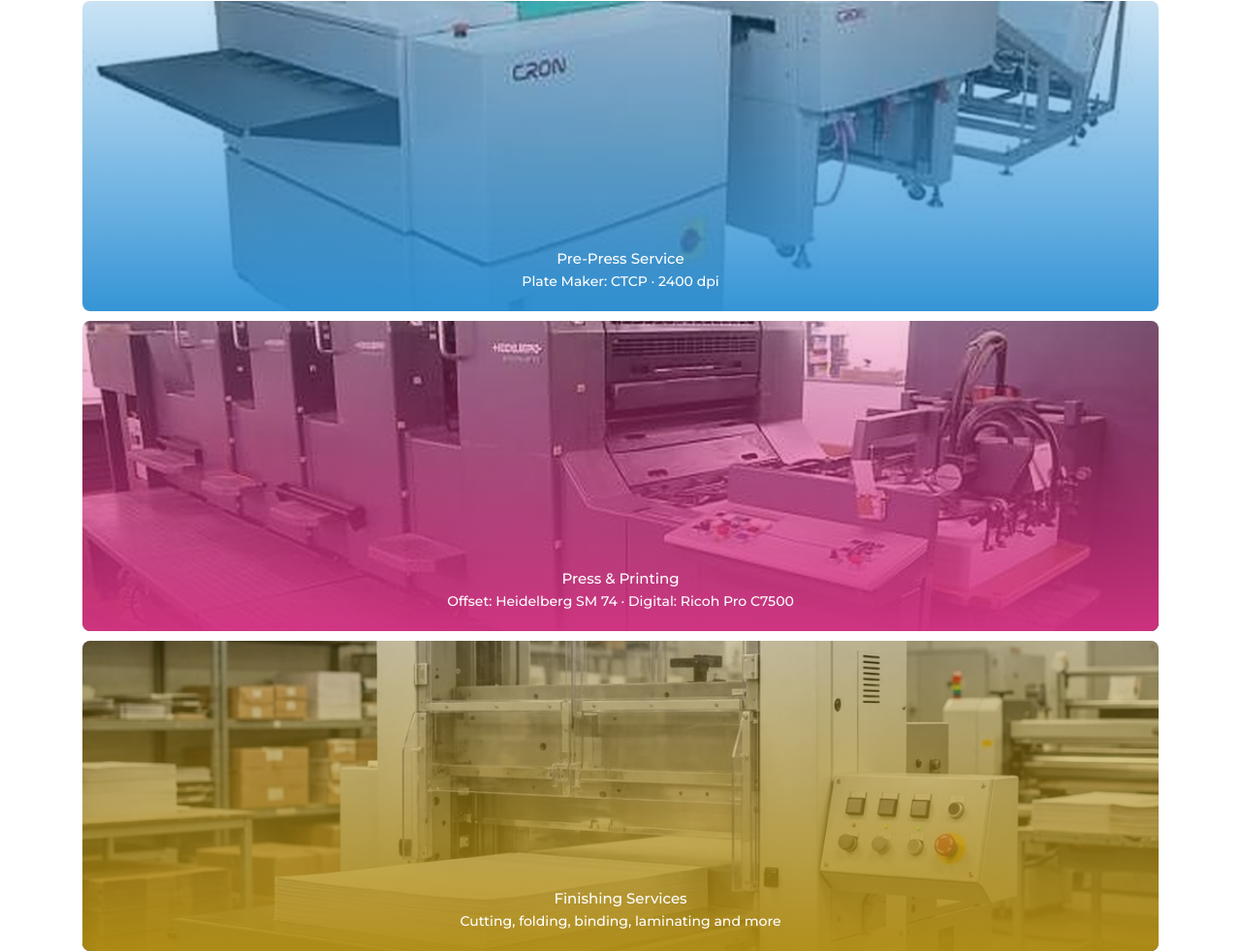
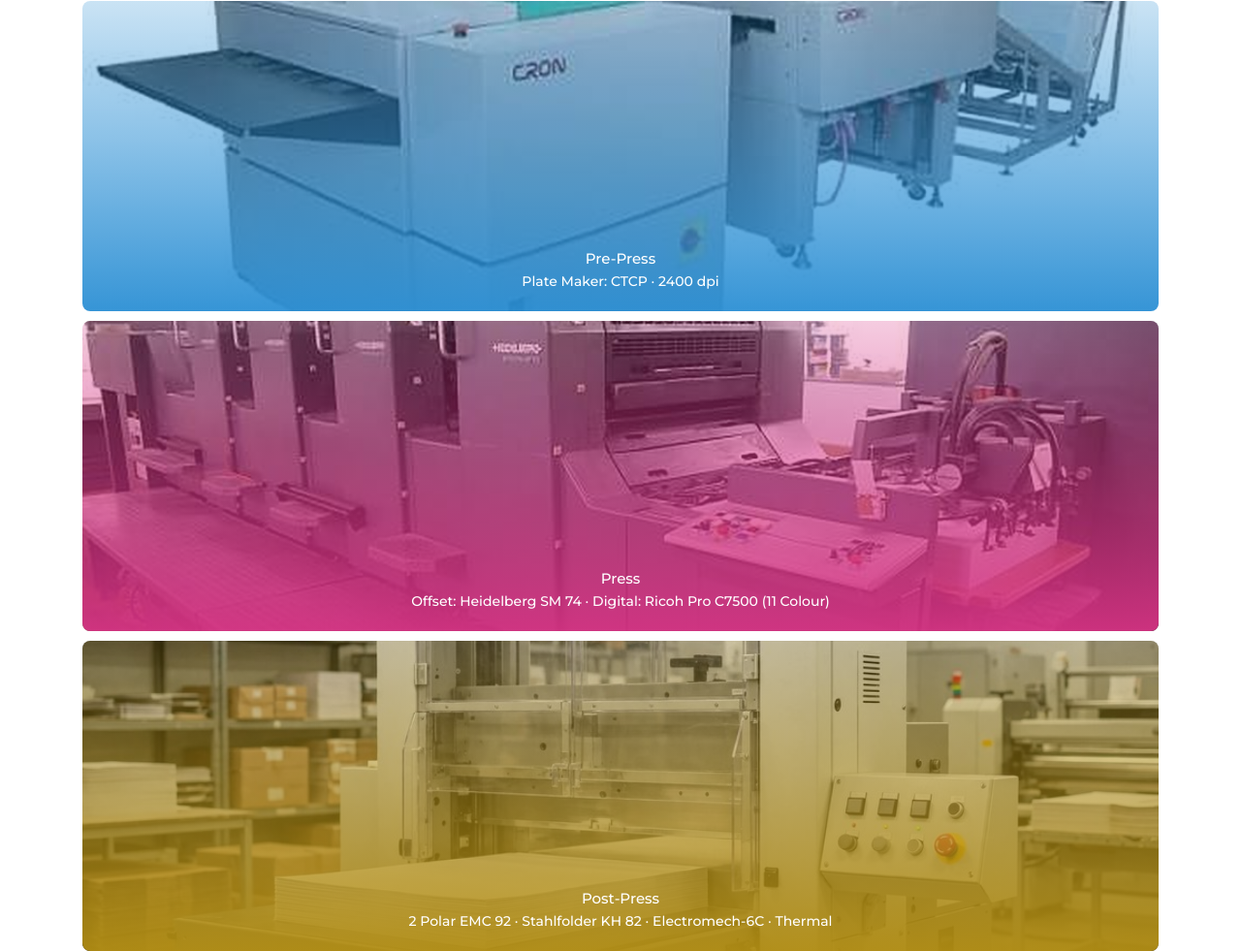
Before and after one commit to XtarNetWorld/MG, a plain HTML site: page index.html in a window 1280 px wide. Shown: the part 1283-2264 px from the top of the page at 97% size. Drawn offline with Linux system fonts and the light colour scheme; some packages are replaced by stand-ins of ours.

Commit message:
Print Services cards: titles/sublines use exact PDF names (Pre-Press / Press / Post-Press)

```diff
--- a/index.html
+++ b/index.html
@@ -224,10 +224,10 @@
           <div class="col-md-12 mb-4">
             <a href="pre-press.html#Pre-Press" style="text-decoration:none">
               <div style="position:relative;overflow:hidden;border-radius:8px">
-                <img src="images/machine-cron-uvp.jpg" alt="Pre-Press Service" style="width:100%;height:320px;object-fit:cover;display:block">
+                <img src="images/machine-cron-uvp.jpg" alt="Pre-Press" style="width:100%;height:320px;object-fit:cover;display:block">
                 <div style="position:absolute;left:0;right:0;top:0;bottom:0;background:linear-gradient(180deg,rgba(43,143,212,0.25) 0%,rgba(43,143,212,0.55) 45%,rgba(43,143,212,0.95) 100%)"></div>
                 <div style="position:absolute;left:0;right:0;bottom:0;padding:20px 16px;text-align:center;color:#fff">
-                  <h5 style="color:#fff;margin-bottom:4px">Pre-Press Service</h5>
+                  <h5 style="color:#fff;margin-bottom:4px">Pre-Press</h5>
                   <p style="color:#fff;margin:0;font-size:14px">Plate Maker: CTCP &middot; 2400 dpi</p>
                 </div>
               </div>
@@ -236,11 +236,11 @@
           <div class="col-md-12 mb-4">
             <a href="pre-press.html" style="text-decoration:none">
               <div style="position:relative;overflow:hidden;border-radius:8px">
-                <img src="images/machine-heidelberg-sm74.jpg" alt="Press and Printing" style="width:100%;height:320px;object-fit:cover;display:block">
+                <img src="images/machine-heidelberg-sm74.jpg" alt="Press" style="width:100%;height:320px;object-fit:cover;display:block">
                 <div style="position:absolute;left:0;right:0;top:0;bottom:0;background:linear-gradient(180deg,rgba(214,51,132,0.25) 0%,rgba(214,51,132,0.55) 45%,rgba(214,51,132,0.95) 100%)"></div>
                 <div style="position:absolute;left:0;right:0;bottom:0;padding:20px 16px;text-align:center;color:#fff">
-                  <h5 style="color:#fff;margin-bottom:4px">Press &amp; Printing</h5>
-                  <p style="color:#fff;margin:0;font-size:14px">Offset: Heidelberg SM 74 &middot; Digital: Ricoh Pro C7500</p>
+                  <h5 style="color:#fff;margin-bottom:4px">Press</h5>
+                  <p style="color:#fff;margin:0;font-size:14px">Offset: Heidelberg SM 74 &middot; Digital: Ricoh Pro C7500 (11 Colour)</p>
                 </div>
               </div>
             </a>
@@ -248,11 +248,11 @@
           <div class="col-md-12 mb-4">
             <a href="pre-press.html#Post" style="text-decoration:none">
               <div style="position:relative;overflow:hidden;border-radius:8px">
-                <img src="images/finishing-machine/01.jpg" alt="Finishing Services" style="width:100%;height:320px;object-fit:cover;display:block">
+                <img src="images/finishing-machine/01.jpg" alt="Post-Press" style="width:100%;height:320px;object-fit:cover;display:block">
                 <div style="position:absolute;left:0;right:0;top:0;bottom:0;background:linear-gradient(180deg,rgba(178,142,20,0.25) 0%,rgba(178,142,20,0.55) 45%,rgba(178,142,20,0.95) 100%)"></div>
                 <div style="position:absolute;left:0;right:0;bottom:0;padding:20px 16px;text-align:center;color:#fff">
-                  <h5 style="color:#fff;margin-bottom:4px">Finishing Services</h5>
-                  <p style="color:#fff;margin:0;font-size:14px">Cutting, folding, binding, laminating and more</p>
+                  <h5 style="color:#fff;margin-bottom:4px">Post-Press</h5>
+                  <p style="color:#fff;margin:0;font-size:14px">2 Polar EMC 92 &middot; Stahlfolder KH 82 &middot; Electromech-6C &middot; Thermal</p>
                 </div>
               </div>
             </a>
```
